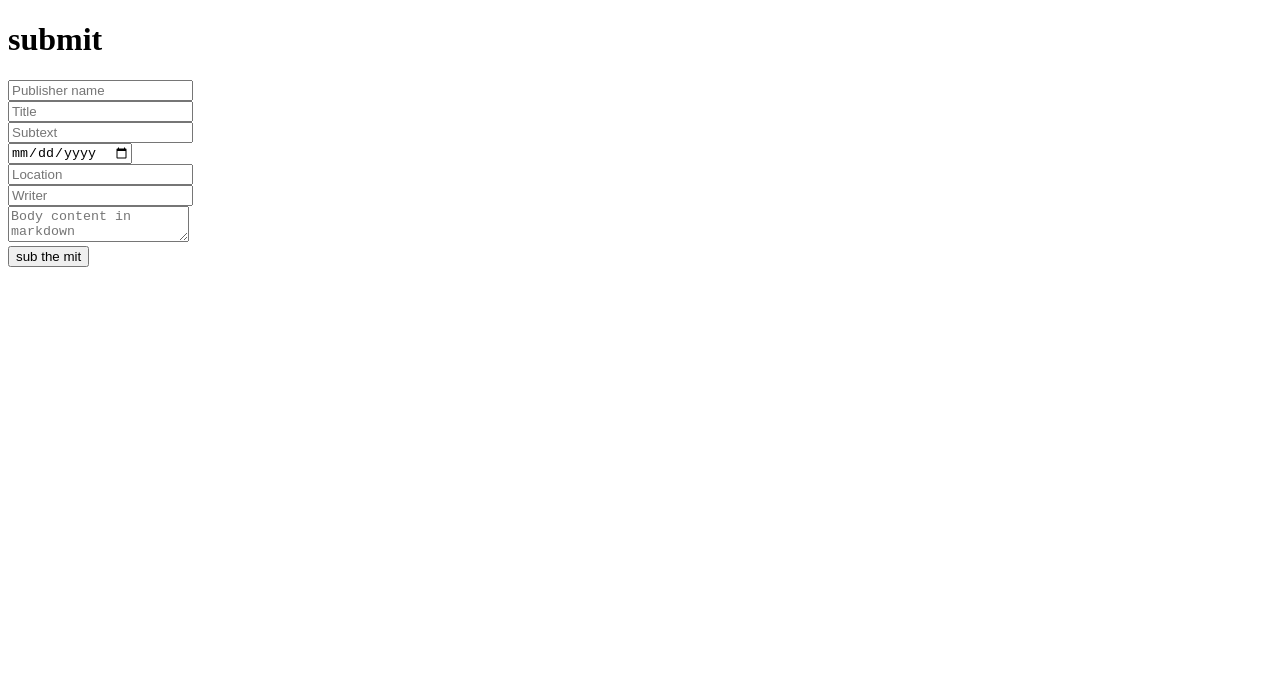
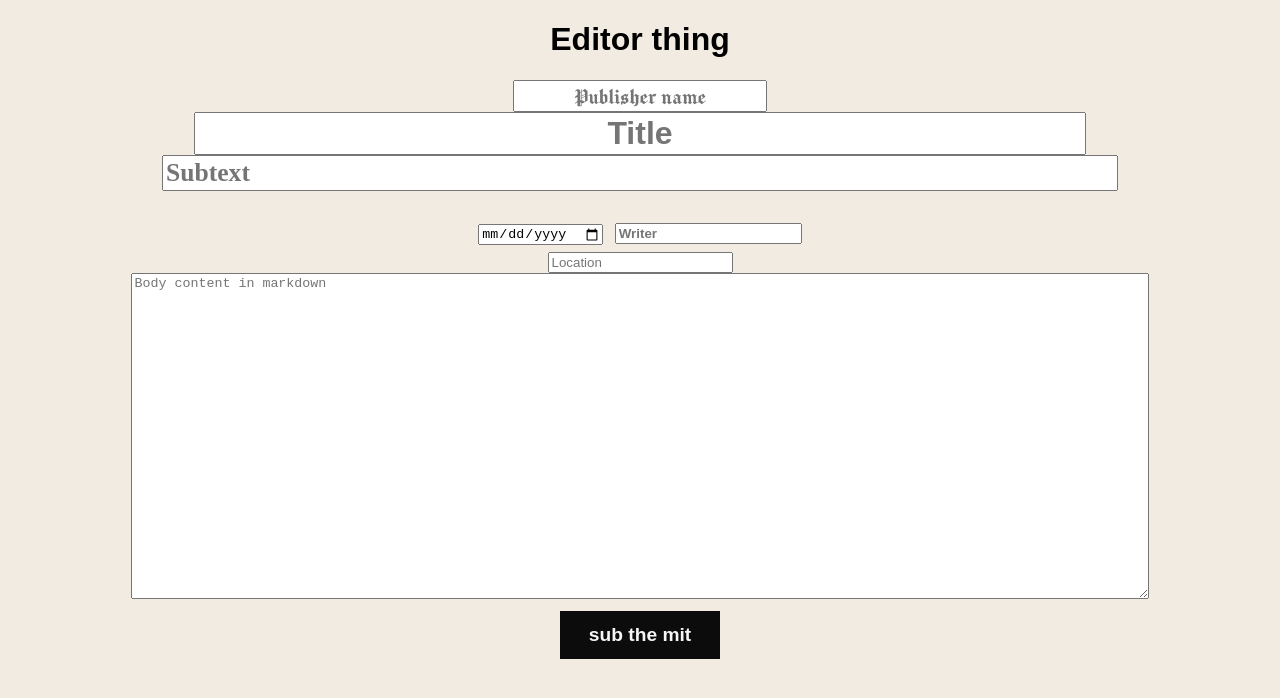
Before and after one commit to astra-the-boop/as-media-news-tool, a website: page public/editor.html in a window 1280 px wide. Drawn offline with Linux system fonts and the light colour scheme; no server answers; files whose address does not match are found by name; a web font is replaced by a local one.

Commit message:
made the editor fucking bearable to use

```diff
--- /dev/null
+++ b/public/cunt.css
@@ -0,0 +1,86 @@
+@font-face {
+    font-family: 'Chomsky';
+    src: url("chomsky/Chomsky.otf") format("opentype");
+}
+
+@font-face {
+    font-family: 'Orbiter';
+    src: url("TASA_Orbiter/static/TASAOrbiter-Bold.ttf") format("opentype");
+    font-weight: bold;
+    font-style: normal;
+}
+
+@font-face {
+    font-family: 'Orbiter';
+    src: url("TASA_Orbiter/static/TASAOrbiter-Regular.ttf") format("opentype");
+    font-weight: normal;
+    font-style: normal;
+}
+
+@font-face{
+    font-family: "Cormorant";
+    src: url("Cormorant_Garamond/CormorantGaramond-VariableFont_wght.ttf") format("truetype");
+    font-style: normal;
+}
+
+@font-face{
+    font-family: "Cormorant";
+    src: url("Cormorant_Garamond/CormorantGaramond-Italic-VariableFont_wght.ttf") format("truetype");
+    font-style: italic;
+}
+
+body{
+    font-family: "Orbiter", sans-serif;
+    text-align: center;
+    background-color: #f2ebe2;
+}
+
+#publisher{
+    font-family: 'Chomsky', cursive;
+    font-size: 1.5rem;
+    text-align: center;
+}
+
+#title{
+    font-family: "Orbiter", sans-serif;
+    font-size: 2rem;
+    width: 70%;
+    text-align: center;
+    font-weight: bold;
+}
+
+#subtext{
+    font-family: "Cormorant", serif;
+    font-size: 1.6rem;
+    font-weight: bold;
+    color: #505050;
+    width: 75%;
+    margin-bottom: 2rem;
+}
+
+#date{
+    margin-right: 0.5rem;
+}
+
+#writer{
+    font-weight: bold;
+    margin-bottom: 0.5rem;
+}
+
+#body{
+    width: 80%;
+    height: 20rem;
+    margin-bottom: 0.5rem;
+}
+
+button{
+    all: unset;
+    cursor: pointer;
+    width: 10rem;
+    height: 3rem;
+    font-size: 1.2rem;
+    font-weight: bold;
+    background-color: #0c0c0c;
+    color: #F5F5F5;
+    font-family: "Orbiter", sans-serif;
+}
--- a/public/editor.html
+++ b/public/editor.html
@@ -3,16 +3,17 @@
 <head>
     <meta charset="UTF-8">
     <title>editor</title>
+    <link rel="stylesheet" href="cunt.css">
 </head>
 <body>
-    <h1>submit</h1>
+    <h1>Editor thing</h1>
     <form action="/submit" method="POST">
         <input id="publisher" name="publisher" placeholder="Publisher name"><br>
         <input id="title" name="title" placeholder="Title"><br>
         <input id="subtext" name="subtext" placeholder="Subtext"><br>
-        <input id="date" name="date" type="date"><br>
+        <input id="date" name="date" type="date">
+        <input id="writer" name="writer" placeholder="Writer"><br>
         <input id="location" name="location" placeholder="Location"><br>
-        <input id="writer" name="writer" placeholder="Writer"><br>
         <textarea id="body" name="body" placeholder="Body content in markdown"></textarea><br>
         <button type="submit">sub the mit</button>
     </form>
```
